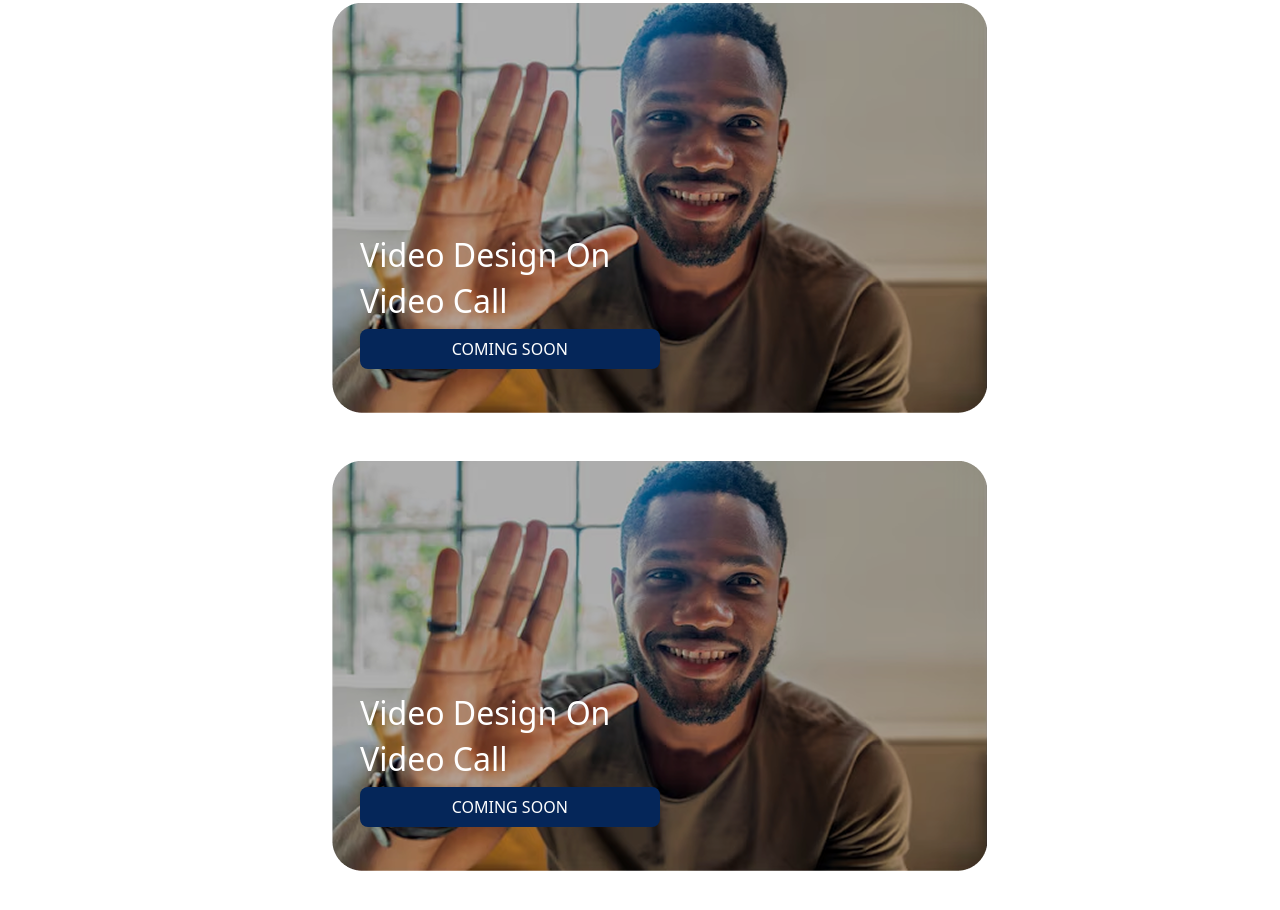
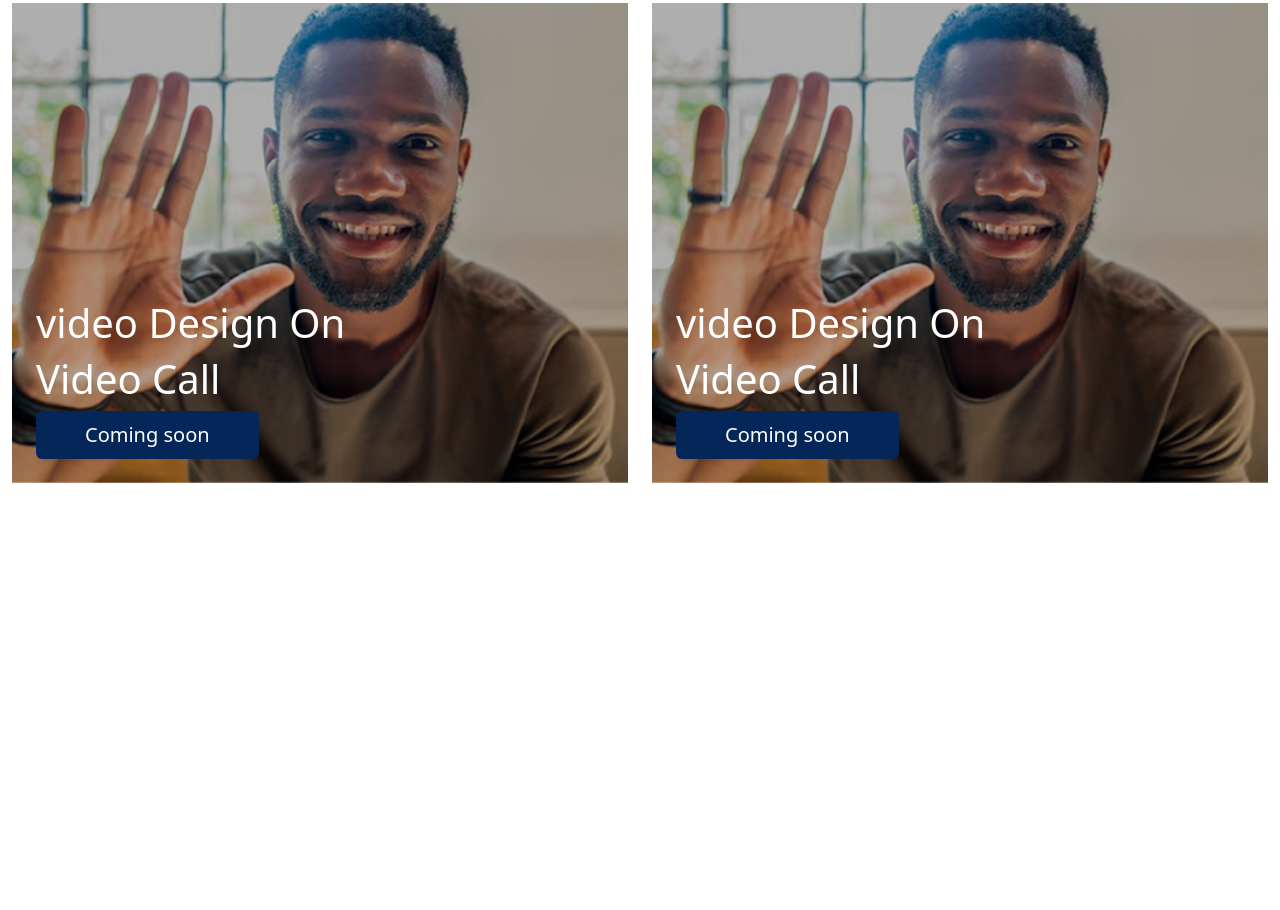
Before and after one commit to Rahulsubramanian06/Aayra, a plain HTML site: page index.html in a window 1280 px wide. Shown: the part 726-1636 px from the top of the page. After the commit the page ends 1225 px from the top, so only its background shows below. Drawn offline with nearby package versions, Linux system fonts and the light colour scheme.

Commit message:
update 2 section completed

```diff
--- a/index.html
+++ b/index.html
@@ -124,34 +124,30 @@
     </section>
 
     <section>
-      <div class="container-fluid d-flex justify-content-center align-items-center mb-5">
-        <div class="row gap-5 justify-content-center">
-
-          <!-- First Video Card -->
-          <div class="col-12 col-md-6 col-xl-6">
-            <div class="video-background1 d-flex flex-column justify-content-end text-white p-4">
-              <div class="m-1">
-                <h2>Video Design On</h2>
-                <h2>Video Call</h2>
-                <p class="text-uppercase background_color_dark_blue text-center rounded-3 w-50 p-2 border-0">Coming Soon</p>
-              </div>
-            </div>
+    <div class="container-fluid">
+      <div class="row ">
+        <div class=" col-lg-6 col-12 mb-3">
+          <div class="video-background1 d-flex flex-column justify-content-end text-white p-4   ">
+            <span class="h1">video Design On</span>
+            <span class="h1 ">Video Call</span>
+            <div>
+              <button class="btn background_color_dark_blue text-white fs-5 px-5 py-2">Coming soon</button>
+           </div>
           </div>
-
-          <!-- Second Video Card -->
-          <div class="col-12 col-md-6 col-xl-6">
-            <div class="video-background1 d-flex flex-column justify-content-end text-white p-4">
-              <div class="m-1">
-                <h2>Video Design On</h2>
-                <h2>Video Call</h2>
-                <p class="text-uppercase background_color_dark_blue text-center rounded-3 w-50 p-2 border-0">Coming Soon</p>
-              </div>
-            </div>
+        </div>
+        <div class=" col-lg-6 col-12">
+          <div class="video-background1 d-flex flex-column justify-content-end text-white p-4   ">
+            <span class="h1">video Design On</span>
+            <span class="h1 ">Video Call</span>
+            <div>
+              <button class="btn background_color_dark_blue text-white fs-5 px-5 py-2">Coming soon</button>
+           </div>
           </div>
-
         </div>
       </div>
-    </section>
+    </div>
+  </section>
+
 
 
 
--- a/style.css
+++ b/style.css
@@ -118,8 +118,10 @@
 }
 .video-background1{
         background: url(assets/Video_call/live.png) no-repeat;
-        width: 655px !important;
-        height: 410px !important; */
+        width: 100% !important;
+        height: 60vh !important;
+        background-size: cover;
+        background-position: center;
 
 }
 
```
